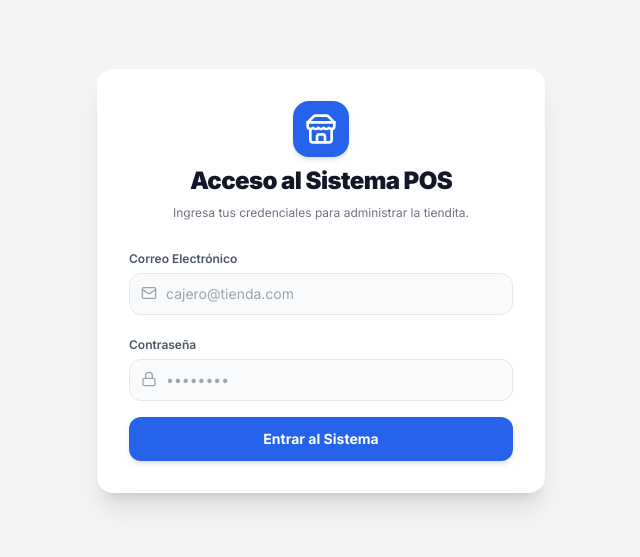
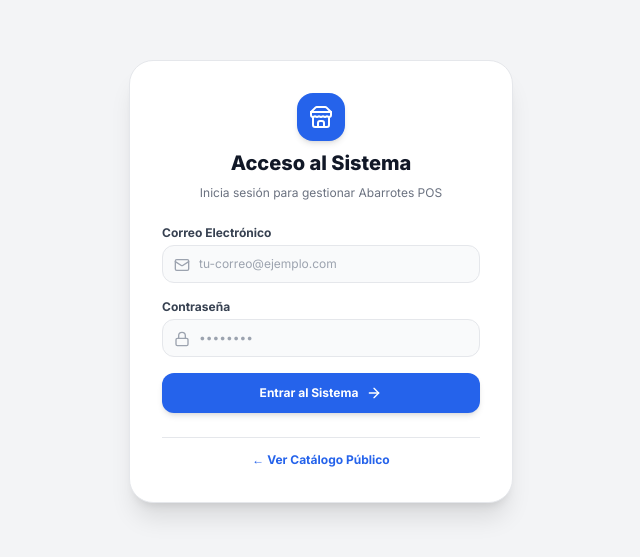
Before and after one commit to alexxpereira15-svg/POS-Abarrotes, a Next.js app: page /login in a window 1280 px wide. Shown: the part 119-676 px from the top of the page, without its empty margins (319-959 px from the left). Built offline with nearby package versions, Linux system fonts and the light colour scheme; no server answers.

Commit message:
Update page.tsx

```diff
--- a/src/app/login/page.tsx
+++ b/src/app/login/page.tsx
@@ -3,7 +3,7 @@
 import { useState } from 'react'
 import { createClient } from '@/lib/supabase/client'
 import { useRouter } from 'next/navigation'
-import { Store, Lock, Mail } from 'lucide-react'
+import { Store, Lock, Mail, ArrowRight } from 'lucide-react'
 
 export default function LoginPage() {
   const supabase = createClient()
@@ -25,49 +25,51 @@ export default function LoginPage() {
     })
 
     if (error) {
-      setErrorMsg('Credenciales incorrectas. Verifica tu correo y contraseña.')
+      setErrorMsg('Correo o contraseña incorrectos.')
       setLoading(false)
     } else {
       router.push('/pos')
+      router.refresh()
     }
   }
 
   return (
     <div className="min-h-screen bg-gray-100 flex items-center justify-center p-4">
-      <div className="bg-white rounded-2xl shadow-xl max-w-md w-full p-8 space-y-6">
+      <div className="bg-white rounded-3xl p-8 max-w-sm w-full shadow-xl border border-gray-200 space-y-6">
+
         <div className="text-center space-y-2">
-          <div className="inline-flex p-3 bg-blue-600 text-white rounded-2xl shadow-md">
-            <Store className="w-8 h-8" />
+          <div className="w-12 h-12 bg-blue-600 text-white rounded-2xl flex items-center justify-center mx-auto shadow-md">
+            <Store className="w-6 h-6" />
           </div>
-          <h1 className="text-2xl font-black text-gray-900 tracking-tight">Acceso al Sistema POS</h1>
-          <p className="text-xs text-gray-500">Ingresa tus credenciales para administrar la tiendita.</p>
+          <h1 className="text-xl font-extrabold text-gray-900">Acceso al Sistema</h1>
+          <p className="text-xs text-gray-500">Inicia sesión para gestionar Abarrotes POS</p>
         </div>
 
         {errorMsg && (
-          <div className="p-3 bg-red-50 border border-red-200 text-red-700 text-xs rounded-xl font-medium text-center">
+          <div className="p-3 bg-red-50 border border-red-200 text-red-600 text-xs font-semibold rounded-xl text-center">
             {errorMsg}
           </div>
         )}
 
         <form onSubmit={handleLogin} className="space-y-4">
           <div>
-            <label className="text-xs font-semibold text-gray-600">Correo Electrónico</label>
-            <div className="relative mt-1">
+            <label className="text-xs font-bold text-gray-700 block mb-1">Correo Electrónico</label>
+            <div className="relative">
               <Mail className="w-4 h-4 text-gray-400 absolute left-3 top-3" />
               <input
                 type="email"
                 required
-                placeholder="cajero@tienda.com"
+                placeholder="tu-correo@ejemplo.com"
                 value={email}
                 onChange={(e) => setEmail(e.target.value)}
-                className="w-full pl-9 pr-4 py-2.5 bg-gray-50 border rounded-xl text-sm focus:outline-none focus:ring-2 focus:ring-blue-500"
+                className="w-full pl-9 pr-3 py-2.5 bg-gray-50 border rounded-xl text-xs focus:ring-2 focus:ring-blue-500"
               />
             </div>
           </div>
 
           <div>
-            <label className="text-xs font-semibold text-gray-600">Contraseña</label>
-            <div className="relative mt-1">
+            <label className="text-xs font-bold text-gray-700 block mb-1">Contraseña</label>
+            <div className="relative">
               <Lock className="w-4 h-4 text-gray-400 absolute left-3 top-3" />
               <input
                 type="password"
@@ -75,7 +77,7 @@ export default function LoginPage() {
                 placeholder="••••••••"
                 value={password}
                 onChange={(e) => setPassword(e.target.value)}
-                className="w-full pl-9 pr-4 py-2.5 bg-gray-50 border rounded-xl text-sm focus:outline-none focus:ring-2 focus:ring-blue-500"
+                className="w-full pl-9 pr-3 py-2.5 bg-gray-50 border rounded-xl text-xs focus:ring-2 focus:ring-blue-500"
               />
             </div>
           </div>
@@ -83,11 +85,19 @@ export default function LoginPage() {
           <button
             type="submit"
             disabled={loading}
-            className="w-full py-3 bg-blue-600 hover:bg-blue-700 text-white font-bold rounded-xl shadow-md transition-all text-sm"
+            className="w-full py-3 bg-blue-600 hover:bg-blue-700 text-white font-bold rounded-xl shadow-md text-xs flex items-center justify-center gap-2 transition-all active:scale-[0.98]"
           >
             {loading ? 'Iniciando sesión...' : 'Entrar al Sistema'}
+            <ArrowRight className="w-4 h-4" />
           </button>
         </form>
+
+        <div className="text-center pt-2 border-t">
+          <a href="/catalogo" className="text-xs font-bold text-blue-600 hover:underline">
+            ← Ver Catálogo Público
+          </a>
+        </div>
+
       </div>
     </div>
   )
```
